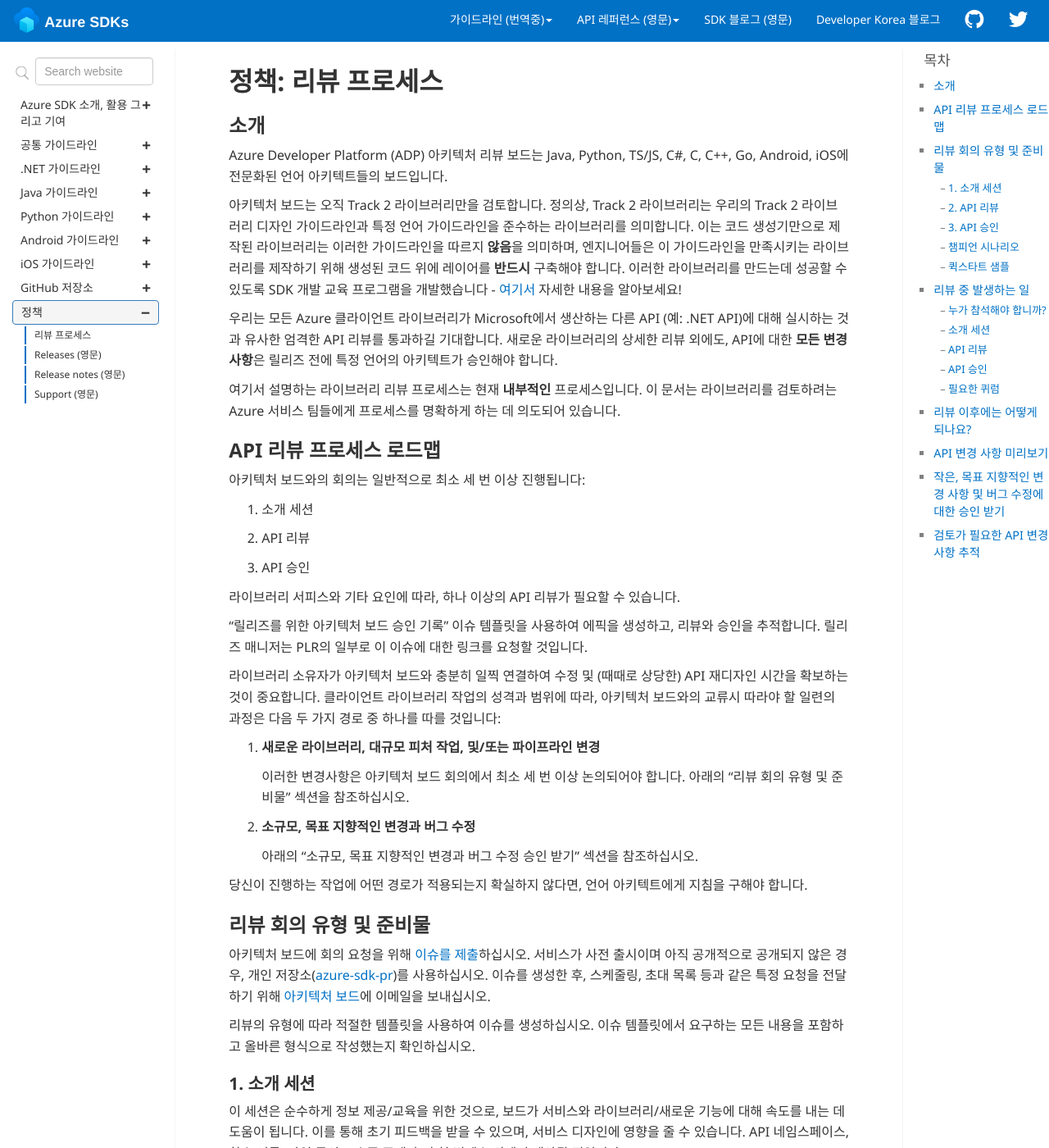
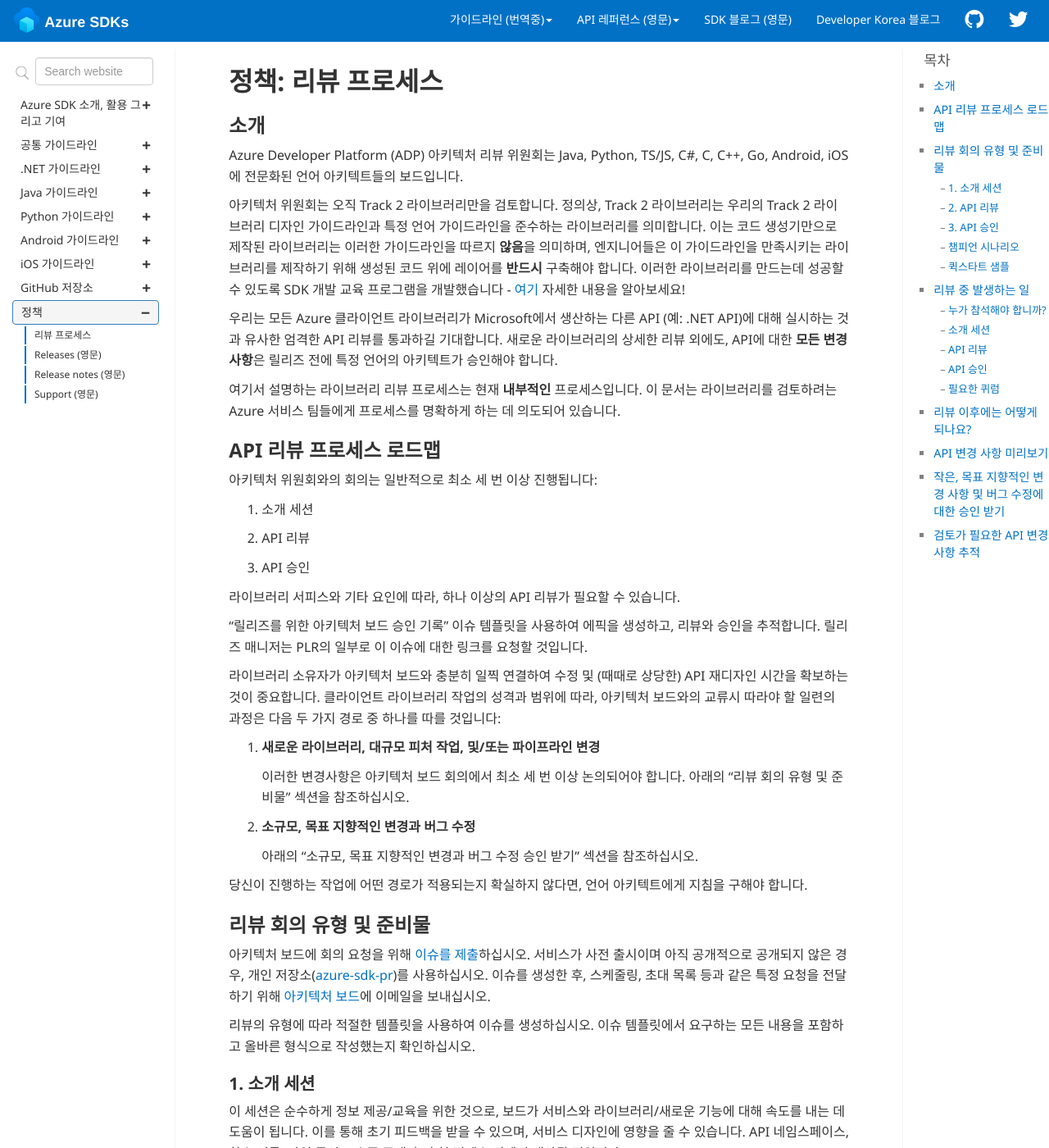
Before and after one commit to Azure/azure-sdk-korean, a Jekyll site: the page built from docs/policies/reviewprocess.md, in a window 1280 px wide and 1400 px high. Shown: the whole window at 82% size. Built offline with Jekyll 4.4.1, drawn with Linux system fonts in a browser that asks for light colours; comment, search, counter and statistics services are not loaded; some of the changed text lies outside the part shown.

Commit message:
Fixed translation of word 'board' with '위원회'
피드백을 반영하여 리뷰 프로세스 문서에 대한 번역을 수정하였습니다.
1. borad에 대한 영문 표기를 기존의 '보드'에서 '위원회'로 수정하였습니다.
2. [여기서](link)로 표기된 부분을 [여기](link)로 자연스럽게 수정하였습니다.
3. 중간 comma(.)이 생략된 문장을 올바르게 수정하였습니다.

```diff
--- a/docs/policies/reviewprocess.md
+++ b/docs/policies/reviewprocess.md
@@ -7,9 +7,9 @@ sidebar: general_sidebar
 
 ## 소개
 
-Azure Developer Platform (ADP) 아키텍처 리뷰 보드는 Java, Python, TS/JS, C#, C, C++, Go, Android, iOS에 전문화된 언어 아키텍트들의 보드입니다.
+Azure Developer Platform (ADP) 아키텍처 리뷰 위원회는 Java, Python, TS/JS, C#, C, C++, Go, Android, iOS에 전문화된 언어 아키텍트들의 보드입니다.
 
-아키텍처 보드는 오직 Track 2 라이브러리만을 검토합니다. 정의상, Track 2 라이브러리는 우리의 Track 2 라이브러리 디자인 가이드라인과 특정 언어 가이드라인을 준수하는 라이브러리를 의미합니다. 이는 코드 생성기만으로 제작된 라이브러리는 이러한 가이드라인을 따르지 **않음**을 의미하며, 엔지니어들은 이 가이드라인을 만족시키는 라이브러리를 제작하기 위해 생성된 코드 위에 레이어를 **반드시** 구축해야 합니다. 이러한 라이브러리를 만드는데 성공할 수 있도록 SDK 개발 교육 프로그램을 개발했습니다 - [여기서](https://dev.azure.com/azure-sdk/internal/_wiki/wikis/internal.wiki/346/Azure-SDK-Development-Training) 자세한 내용을 알아보세요!
+아키텍처 위원회는 오직 Track 2 라이브러리만을 검토합니다. 정의상, Track 2 라이브러리는 우리의 Track 2 라이브러리 디자인 가이드라인과 특정 언어 가이드라인을 준수하는 라이브러리를 의미합니다. 이는 코드 생성기만으로 제작된 라이브러리는 이러한 가이드라인을 따르지 **않음**을 의미하며, 엔지니어들은 이 가이드라인을 만족시키는 라이브러리를 제작하기 위해 생성된 코드 위에 레이어를 **반드시** 구축해야 합니다. 이러한 라이브러리를 만드는데 성공할 수 있도록 SDK 개발 교육 프로그램을 개발했습니다 - [여기](https://dev.azure.com/azure-sdk/internal/_wiki/wikis/internal.wiki/346/Azure-SDK-Development-Training) 자세한 내용을 알아보세요!
 
 우리는 모든 Azure 클라이언트 라이브러리가 Microsoft에서 생산하는 다른 API (예: .NET API)에 대해 실시하는 것과 유사한 엄격한 API 리뷰를 통과하길 기대합니다. 새로운 라이브러리의 상세한 리뷰 외에도, API에 대한 **모든 변경사항**은 릴리즈 전에 특정 언어의 아키텍트가 승인해야 합니다.
 
@@ -17,7 +17,7 @@ Azure Developer Platform (ADP) 아키텍처 리뷰 보드는 Java, Python, TS/JS
 
 ## API 리뷰 프로세스 로드맵
 
-아키텍처 보드와의 회의는 일반적으로 최소 세 번 이상 진행됩니다:
+아키텍처 위원회와의 회의는 일반적으로 최소 세 번 이상 진행됩니다:
 
 1. 소개 세션
 2. API 리뷰
@@ -52,7 +52,7 @@ Azure Developer Platform (ADP) 아키텍처 리뷰 보드는 Java, Python, TS/JS
 **준비물 (리뷰 요청을 위한 GitHub 이슈에 포함시켜야 하는 내용):**:
 * 서비스 소개 자료
     * 서비스를 소개/설명하는 문서 링크
-    * 일부 팀들은 PowerPoint 소개를 준비하기도 합니다
+    * 일부 팀들은 PowerPoint 소개를 준비하기도 합니다.
 * 서비스 REST API에 대한 링크, 해당/가능한 경우.
 * 챔피언 시나리오 예시
     * 코드는 환영하지만 선택 사항입니다. 의사코드도 괜찮습니다.
```
